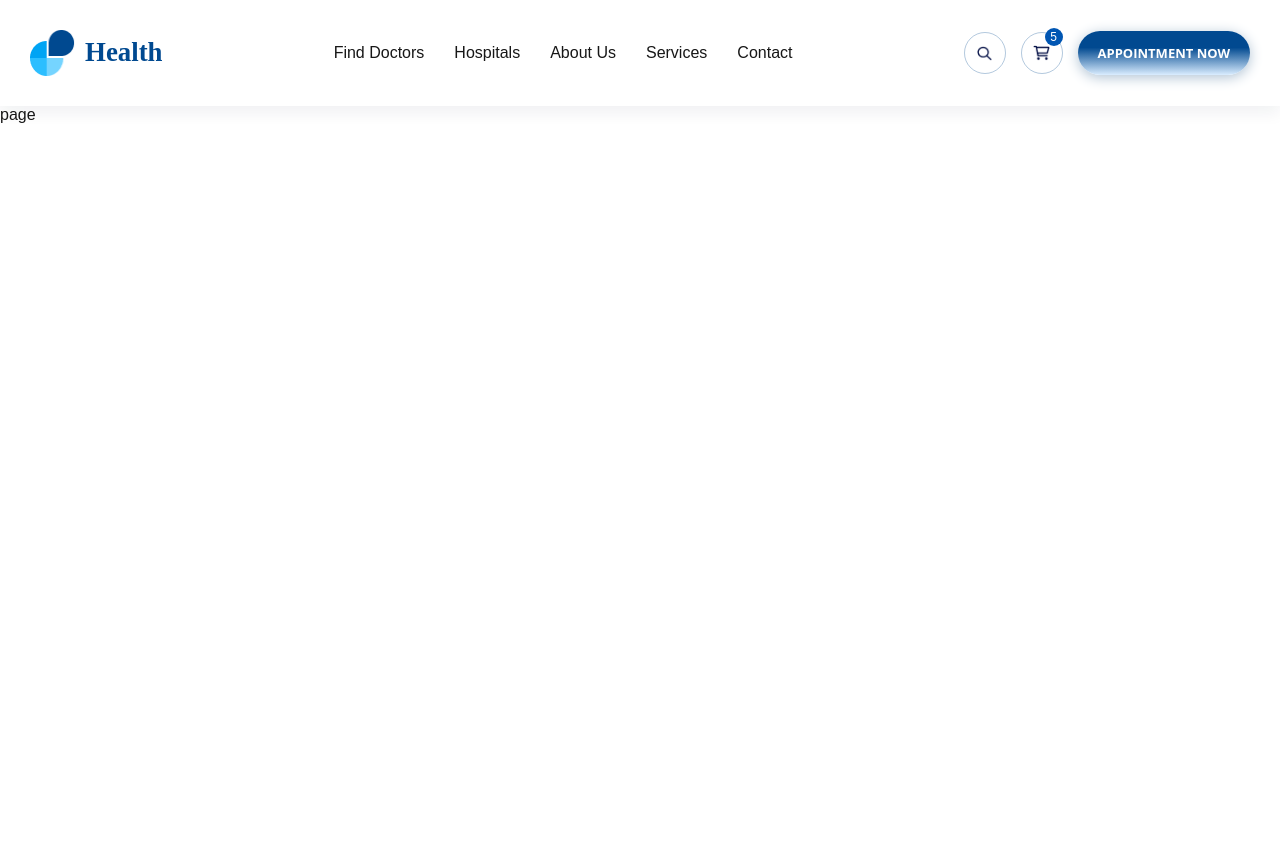
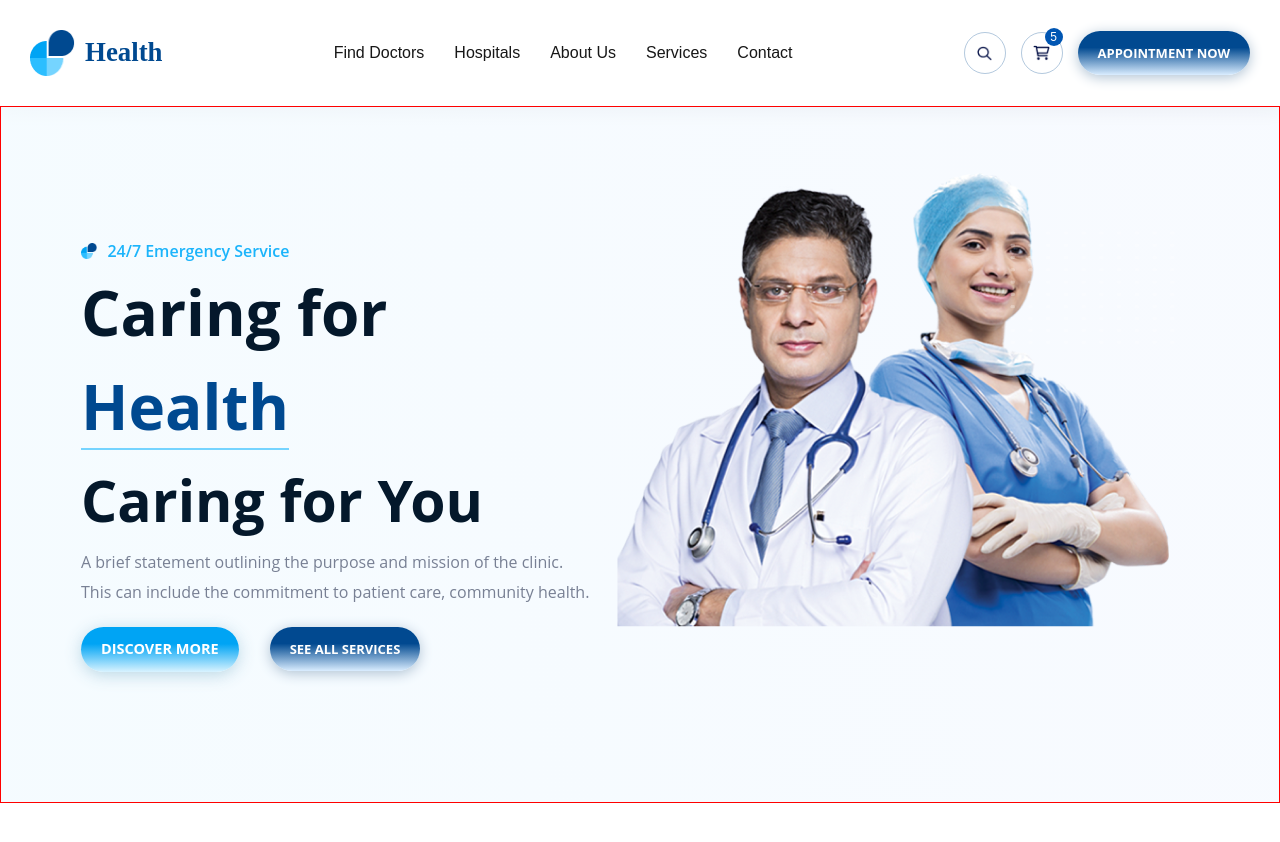
Before and after one commit to Tanushri-Das/Health-Care, a Next.js app: page / in a window 1280 px wide. Before the commit the page ends 800 px from the top, so only its background shows below. Built offline with nearby package versions, Linux system fonts and the light colour scheme.

Commit message:
add hero section in homepage

```diff
--- a/src/app/page.js
+++ b/src/app/page.js
@@ -1,8 +1,11 @@
+import Hero from '@/components/Hero/Hero'
 import React from 'react'
 
 const page = () => {
   return (
-    <div>page</div>
+    <div>
+      <Hero/>
+    </div>
   )
 }
 
--- /dev/null
+++ b/src/components/Hero/Hero.css
@@ -0,0 +1,106 @@
+.hero {
+  border: 0.5px solid #ffffff;
+  background: linear-gradient(
+    81deg,
+    rgba(241, 250, 255, 0.7) 9.01%,
+    rgba(232, 241, 255, 0.329) 89.11%
+  );
+  padding-left: 100px;
+  padding-right: 100px;
+  display: flex;
+  justify-content: space-between;
+  align-items: center;
+  border: 1px solid red;
+  margin-bottom: 40px;
+}
+.logo {
+  display: flex;
+  align-items: center;
+}
+.hero-text {
+  color: #1bb4fb;
+  font-family: Open Sans;
+  font-size: 16px;
+  font-weight: 600;
+  line-height: 28px;
+}
+.hero-content-text1 {
+  font-family: Open Sans;
+  font-size: 62px;
+  font-weight: 700;
+  line-height: 94.08px;
+  color: #04182b;
+}
+.health {
+  color: #004990;
+  border-bottom: 2.7px solid #75d4ff;
+}
+.hero-content-text2 {
+  font-family: Open Sans;
+  font-size: 57px;
+  font-weight: 700;
+  line-height: 94.08px;
+  color: #04182b;
+}
+
+.btn-div {
+  display: flex;
+  margin-top: 20px;
+  gap: 31px;
+}
+.discover {
+  font-family: Open Sans;
+  font-size: 14.5px;
+  font-weight: 700;
+  line-height: 14.5px;
+  text-align: center;
+  color: #ffffff;
+  border-radius: 31.07px;
+  border: none;
+  text-transform: uppercase;
+  padding: 15px 20px;
+  cursor: pointer;
+  background: linear-gradient(180deg, #00a4f4 37.5%, #d9f3ff 100%);
+  box-shadow: 0px 3.11px 15.54px 0px #b3d4e2e5;
+}
+@media (min-width: 1200px) {
+  .hero {
+    padding: 0 80px;
+  }
+  .hero-img {
+    display: block;
+  }
+  .hero-description {
+    max-width: 530px;
+    font-family: Open Sans;
+    font-size: 16px;
+    font-weight: 400;
+    line-height: 30px;
+    color: #788094;
+  }
+}
+
+@media (max-width: 1199px) {
+  .hero {
+    padding: 50px;
+  }
+  .hero-img {
+    display: none;
+  }
+  .hero-description {
+    width: 100%;
+    font-family: Open Sans;
+    font-size: 16px;
+    font-weight: 400;
+    line-height: 30px;
+    color: #788094;
+  }
+}
+@media (min-width: 992px) {
+}
+@media (max-width: 991px) {
+  .hero {
+    display: flex;
+    flex-direction: column;
+  }
+}
--- /dev/null
+++ b/src/components/Hero/Hero.jsx
@@ -0,0 +1,46 @@
+import React from "react";
+import logo from "@/images/logo.png";
+import Image from "next/image";
+import "./Hero.css";
+import Link from "next/link";
+import heroImg from "@/images/hero_image.png";
+
+const Hero = () => {
+  return (
+    <div className="hero">
+      <div>
+        <div className="logo">
+          <Image src={logo} alt="Health Logo" width={16.4} height={16.39} />
+          <h2 className="hero-text">24/7 Emergency Service</h2>
+        </div>
+        <h2 className="hero-content-text1">
+          Caring for <span className="health">Health</span>
+        </h2>
+        <h2 className="hero-content-text2">Caring for You</h2>
+        <p className="hero-description">
+          A brief statement outlining the purpose and mission of the clinic.
+          This can include the commitment to patient care, community health.
+        </p>
+        <div className="btn-div">
+          <Link href="/discover-more">
+            <button className="discover">Discover More</button>
+          </Link>
+          <Link href="/services">
+            <button className="appointment-btn">See All Services</button>
+          </Link>
+        </div>
+      </div>
+      <div>
+        <Image
+          src={heroImg}
+          className="hero-img"
+          alt="hero-img"
+          width={607}
+          height={694.74}
+        />
+      </div>
+    </div>
+  );
+};
+
+export default Hero;
```
Also changed, not shown: src/images/hero_image.png (added).
